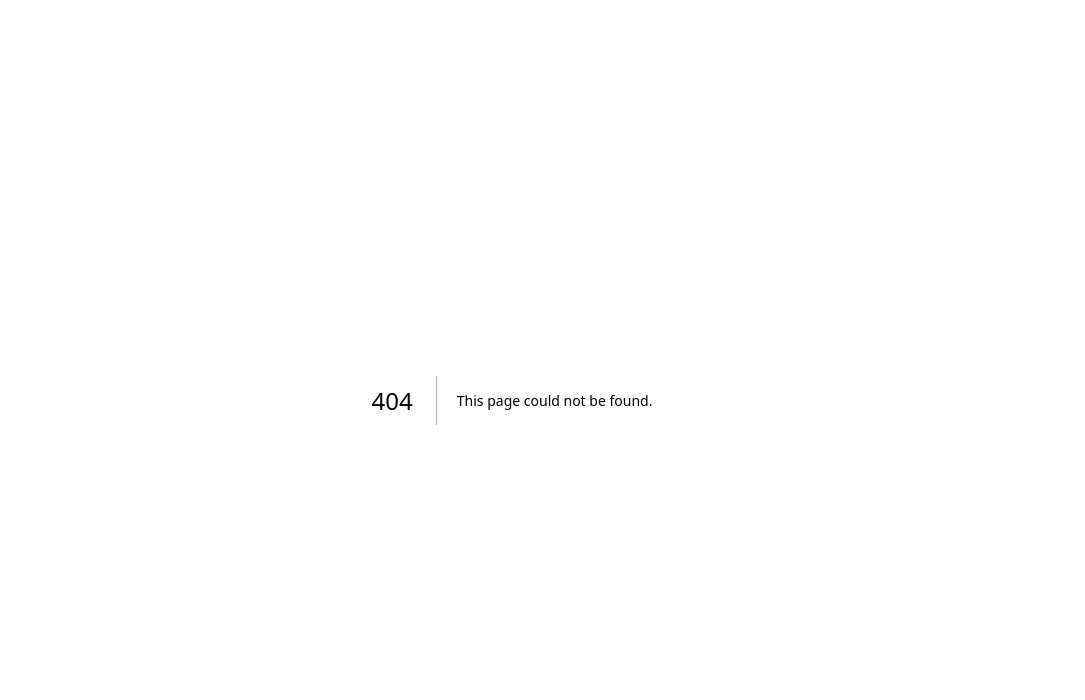
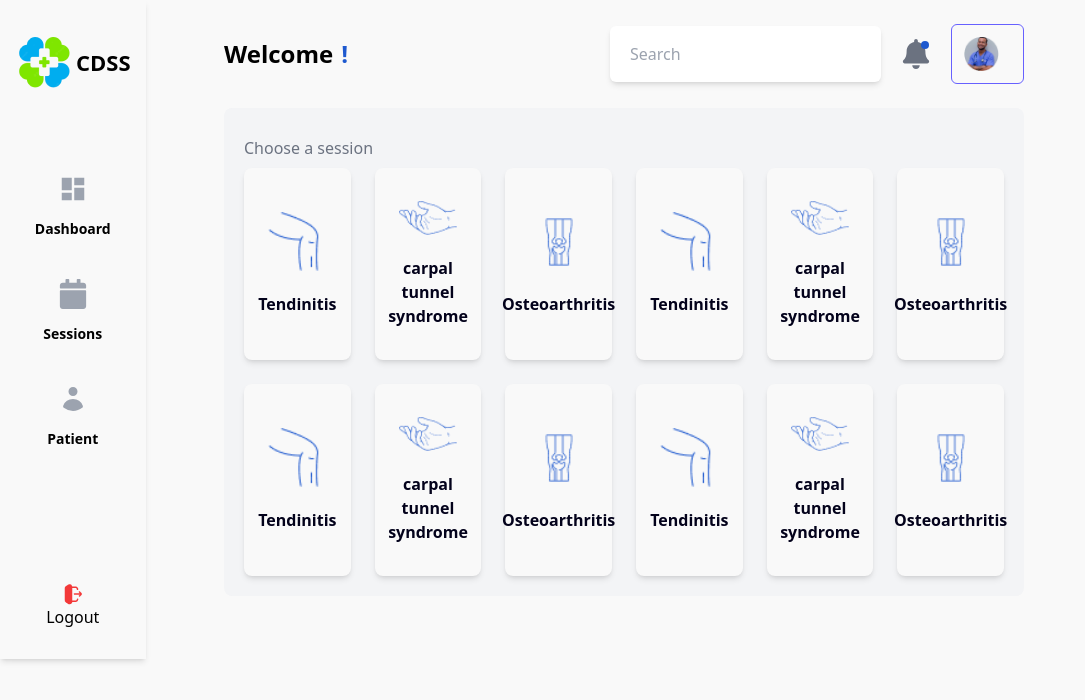
Before and after one commit to oau-cdss/cdss-frontend, a Next.js app: page /clinician-session in a window 1280 px wide. Before the commit this address had no page. Shown: the top 700 px of the page, without its empty margins (0-1085 px from the left). Built offline with nearby package versions, Linux system fonts and the light colour scheme.

Commit message:
ui correction

```diff
--- a/src/app/clinician-dashboard/page.jsx
+++ b/src/app/clinician-dashboard/page.jsx
@@ -13,14 +13,14 @@ function ClinicianDashboard() {
   return (
     // <RegistrationProvider>
 
-    <div className=''>
-      <div className='fixed top-0 left-0 h-100'>
+    <div className='flex lg:grid grid-cols-6 '>
+
       <ClinicianSideBar/>
-    </div>
 
-    <div className='lg:ml-56 px-0 mr-0'>
+
+    <div className='px-7  col-span-5'>
       <ClinicianNavbar/>
-      <div className='flex flex-col-reverse gap-y-6 lg:grid grid-cols-2 lg:grid-rows-1 lg:gap-x-5'>
+      <div className='flex flex-col-reverse gap-y-6 lg:grid grid-cols-2 lg:grid-rows-1 lg:gap-x-7'>
         <div className = 'flex flex-col  gap-y-6'>
           <FiguresComponent/>
           <SessionComponent/>
--- /dev/null
+++ b/src/app/clinician-session/page.jsx
@@ -0,0 +1,45 @@
+"use client"
+
+import { SessionProvider } from "../../context/sessionContext";
+import ClinicianNavbar from "../components/ClinicianDashboardComponents/clinicianNavbar";
+import ClinicianSideBar from "../components/ClinicianDashboardComponents/clinicianSideBar";
+import SessionDiv from "../components/ClinicianDashboardComponents/sessionDiv";
+
+//import SessionProvider from "../../src/context/sessionContext"
+
+const ClinicianSession = () => {
+    return (
+        <SessionProvider>
+
+        <div className=''>
+        <div className='fixed top-0 left-0 h-100'>
+        <ClinicianSideBar/>
+      </div>
+
+      <div className='lg:ml-56 px-0 mr-0'>
+        <ClinicianNavbar/>
+
+        <div className="bg-gray-100 p-5 rounded-lg">
+            <p className='text-gray-500 text-base py-2'>Choose a session</p>
+            <div className="grid grid-cols-6 gap-6">
+
+            <SessionDiv img="/leg.png" alt="Tendinitis" title="Tendinitis"/>
+            <SessionDiv img="/hand.png" alt="carpal tunnel syndrome" title="carpal tunnel syndrome"/>
+            <SessionDiv img="/knee.png" alt="Osteoarthritis" title="Osteoarthritis"/>
+            <SessionDiv img="/leg.png" alt="Tendinitis" title="Tendinitis"/>
+            <SessionDiv img="/hand.png" alt="carpal tunnel syndrome" title="carpal tunnel syndrome"/>
+            <SessionDiv img="/knee.png" alt="Osteoarthritis" title="Osteoarthritis"/>
+            <SessionDiv img="/leg.png" alt="Tendinitis" title="Tendinitis"/>
+            <SessionDiv img="/hand.png" alt="carpal tunnel syndrome" title="carpal tunnel syndrome"/>
+            <SessionDiv img="/knee.png" alt="Osteoarthritis" title="Osteoarthritis"/>
+            <SessionDiv img="/leg.png" alt="Tendinitis" title="Tendinitis"/>
+            <SessionDiv img="/hand.png" alt="carpal tunnel syndrome" title="carpal tunnel syndrome"/>
+            <SessionDiv img="/knee.png" alt="Osteoarthritis" title="Osteoarthritis"/>
+            </div>
+        </div>
+    </div>
+    </div>
+        </SessionProvider>
+    )
+}
+export default ClinicianSession;
--- a/src/app/components/ClinicianDashboardComponents/ClinicianComponents.module.css
+++ b/src/app/components/ClinicianDashboardComponents/ClinicianComponents.module.css
@@ -1,16 +1,4 @@
-.sideBar {
-    height: 100vh;
-    width: 15vw;
-    display: flex;
-    padding: 30px 15px 30px;
-    flex-direction: column;
-    align-items: right;
-    box-shadow: 0px 4px 6px rgba(0, 0, 0, 0.1);
 
-    @media screen and (max-width: 1024px){
-        display: none;
-    }
-}
 
 .logoContainer {
     display: flex;
--- a/src/app/components/ClinicianDashboardComponents/clinicianSideBar.jsx
+++ b/src/app/components/ClinicianDashboardComponents/clinicianSideBar.jsx
@@ -1,13 +1,16 @@
+"use client"
 import Image from "next/image";
 import styles from "./ClinicianComponents.module.css"
 import { HiMiniUser } from "react-icons/hi2";
 import { FaCalendar } from "react-icons/fa";
 import { MdDashboard } from "react-icons/md";
 import Link from "next/link";
+import { useState } from "react";
 
 const ClinicianSideBar = () => {
+    const [open, setOpen] = useState(false)
     return (
-        <div className={styles.sideBar}>
+        <div className={` h-full w-full hidden lg:flex flex-col px-[15px] items-right shadow-md py-[30px] lg:col-span-1 sticky   z-50 left-0 top-0 `}>
             <div className={styles.logoContainer}>
             <Image src="/logo.png" alt="logo" width={53.99} height={53.99} />
           <p className={styles.logo}>CDSS</p>
--- a/src/app/components/ClinicianDashboardComponents/figuresDiv.jsx
+++ b/src/app/components/ClinicianDashboardComponents/figuresDiv.jsx
@@ -2,7 +2,7 @@ import Image from "next/image";
 
 const FigureDiv = ({img, altTitle, title}) => {
     return (
-        <div className="bg-[#f9f9f9] rounded-lg shadow-md h-auto px-3 py-5 ">
+        <div className="bg-[#f9f9f9] rounded-lg shadow-md h-auto px-1 py-5 ">
             <div className="flex justify-center lg:justify-start items-center">
                 <Image src={img} alt={altTitle} width={60} height={60}/>
                 <p className="text-xl font-bold text-[#03021b] ">{title}</p>
--- a/src/app/components/HomeHero/homeHero.jsx
+++ b/src/app/components/HomeHero/homeHero.jsx
@@ -20,6 +20,7 @@ const HomeHero = () => {
 
                     <div>
                         <p>How to start a session</p>
+
                         <Image src="/arrow-down.png" alt="arrow-down" width={20} height={20} />
                     </div>
 
--- a/src/app/components/carousel/carousel.jsx
+++ b/src/app/components/carousel/carousel.jsx
@@ -44,5 +44,6 @@ const Carousel = ({ children, data, ...options}) => {
       />
     </>
   );
+
 };
 export default Carousel;
--- a/src/app/components/reviews/reviewsCarouselControl.jsx
+++ b/src/app/components/reviews/reviewsCarouselControl.jsx
@@ -14,6 +14,7 @@ const ReviewsCarouselControl = (props) => {
         onClick={() => {
           if (props.canScrollPrev) {
             props.onPrev();
+            alert("hello")
           }
         }}
         disabled={!props.canScrollPrev}
--- /dev/null
+++ b/src/context/sessionContext.jsx
@@ -0,0 +1,28 @@
+"use client"
+import { createContext, useContext } from "react";
+import React, { useState, useEffect } from "react";
+
+const SessionContext = createContext()
+
+export const SessionProvider = ({children}) => {
+    const [startSession, setStartSession] = useState(false)
+
+
+
+    return (
+      <SessionContext.Provider
+         value={{
+           startSession, setStartSession
+         }}>
+           {children}
+      </SessionContext.Provider>
+    )
+}
+
+export const useSession = () => {
+    const context = useContext(SessionContext);
+    if(!context) {
+        throw new Error("useSession must be used within a SessionProvider")
+    }
+    return context
+}
```
